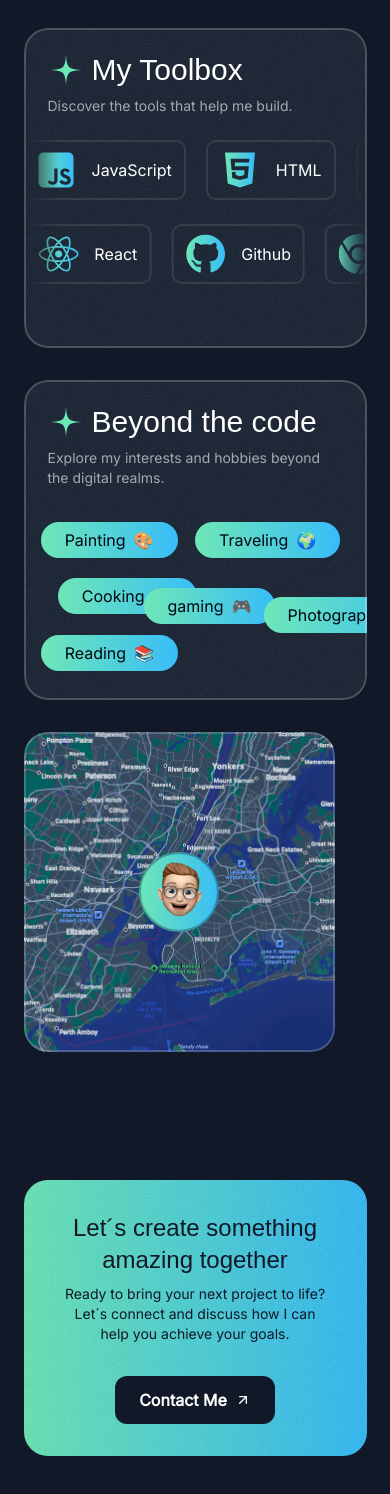
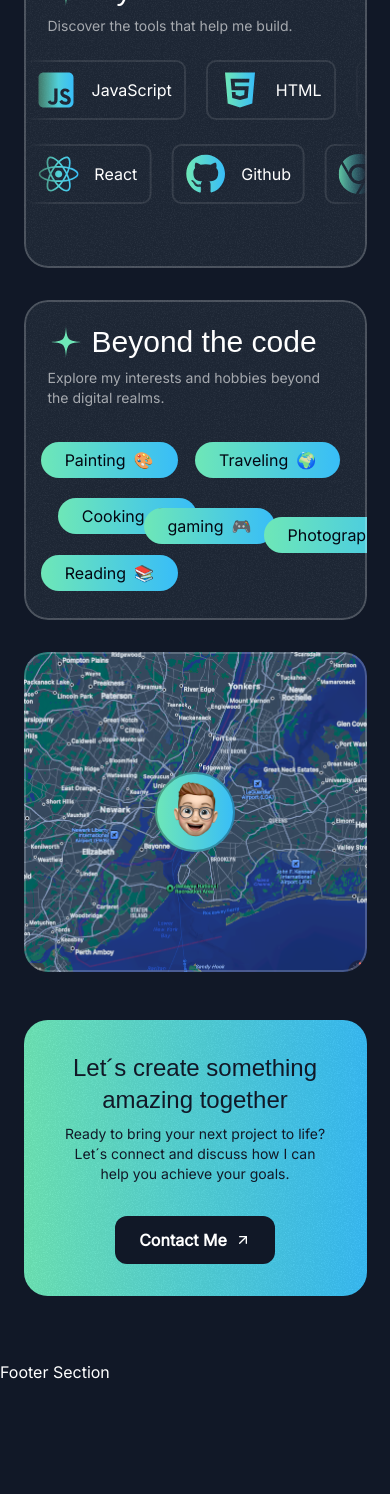
Before and after one commit to MaxiDumont/New_Portfolio, a Next.js app: page / in a window 390 px wide. Shown: the part 3521-5015 px from the top of the page. After the commit the page ends 4905 px from the top, so only its background shows below. Built offline with nearby package versions, Linux system fonts and the light colour scheme; a web font is replaced by a local one.

Commit message:
Add Footer component to Home page and refine AboutSection and ContactSection styles

```diff
--- a/src/app/page.tsx
+++ b/src/app/page.tsx
@@ -4,6 +4,7 @@ import { ProjectsSection } from "@/sections/Projects";
 import { TapeSection } from "@/sections/Tape";
 import { AboutSection } from "@/sections/About";
 import {ContactSection} from "@/sections/Contact";
+import { Footer } from "@/sections/Footer";
 
 
 export default function Home() {
@@ -15,6 +16,7 @@ export default function Home() {
       <TapeSection />
       <AboutSection />
       <ContactSection />
+      <Footer />
     </div>
   );
 }
--- a/src/sections/About.tsx
+++ b/src/sections/About.tsx
@@ -83,7 +83,7 @@ const hobbies = [
 
 export const AboutSection = () => {
   return (
-    <div className="py-20">
+    <div className="">
       <div className="container">
         <SectionHeader
           eyebrow="About Me"
@@ -104,7 +104,7 @@ export const AboutSection = () => {
 
             {/*card separetor*/}
 
-            <Card className="h-[320px] p-0 md:col-span-3">
+            <Card className="h-[320px] p-0 md:col-span-3 ">
               <CardHeader
                 title="My Toolbox"
                 description="Discover the tools that help me build."
@@ -120,8 +120,8 @@ export const AboutSection = () => {
           </div>
 
           {/*card separetor*/}
-          <div className="grid grid-cols-1 md:grid-cols-5 gap-8 ">
-            <Card className="h-[320px] p-0 flex flex-col col-span-3">
+          <div className="md:grid md:grid-cols-5 gap-8 ">
+            <Card className="h-[320px] p-0 flex flex-col col-span-3 mb-8 ">
               <CardHeader
                 title="Beyond the code"
                 description="Explore my interests and hobbies beyond the digital realms."
--- a/src/sections/Contact.tsx
+++ b/src/sections/Contact.tsx
@@ -4,7 +4,7 @@ import grainImage from "@/assets/images/grain.jpg";
 export const ContactSection = () => {
   return (
     <div className="py-16 pt-12">
-      <div className="container mb-96">
+      <div className="container">
         <div className="bg-gradient-to-r from-emerald-300 to-sky-400 text-gray-900  py-8 px-10 rounded-3xl text-center md:text-left relative overflow-hidden z-0">
           <div
             className="absolute inset-0 opacity-5 -z-10"
```
